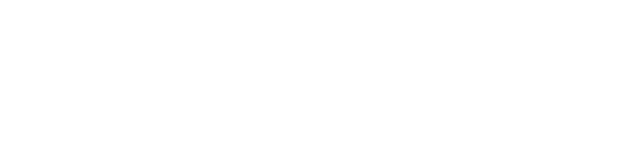
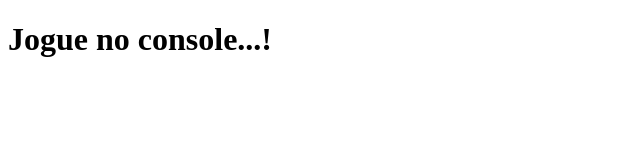
Before and after one commit to FelmArch/rock-paper-scissors, a plain HTML site: page index.html in a window 1280 px wide. Shown: the whole page, without its empty margins (0-640 px from the left). Drawn offline with Linux system fonts and the light colour scheme.

Commit message:
Docs: adiciona um titulo ao body

```diff
--- a/index.html
+++ b/index.html
@@ -6,6 +6,7 @@
     <title>Rock Paper Scissors</title>
 </head>
 <body>
+    <h1>Jogue no console...!</h1>
 
     <!-- sempre no fim do body, assim o js e carregado depois que o html terminar -->
     <script src="./script.js"></script>
```
